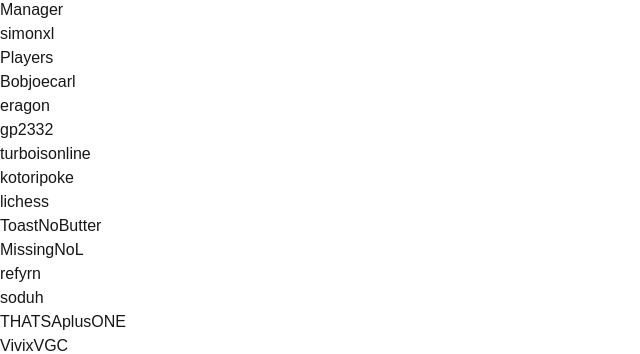
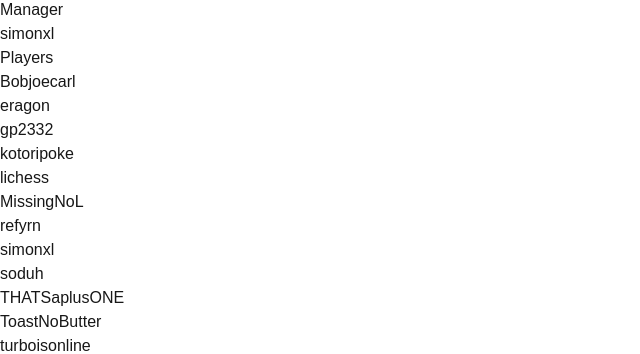
Before and after one commit to norcalvgc/norcal-uspl, a Next.js app: page / in a window 1280 px wide. Shown: the part 446-800 px from the top of the page, without its empty margins (0-640 px from the left). Built offline with nearby package versions, Linux system fonts and the light colour scheme.

Commit message:
Add SEO metadata

```diff
--- a/src/app/page.tsx
+++ b/src/app/page.tsx
@@ -1,5 +1,7 @@
 import Image from "next/image";
+import Link from "next/link";
 import { Metadata } from "next";
+import { players } from "@/app/data/players";
 
 type MatchRowProps = {
   norcalPlayer: string;
@@ -38,6 +40,16 @@
 };
 
 export default function Home() {
+  const season4Players = players.filter(player =>
+    player.seasons.some(season => season.name === "Season 4")
+  );
+
+  const season4Managers = season4Players.filter(player =>
+    player.seasons.some(season =>
+      season.name === "Season 4" && 'isManager' in season && season.isManager
+    )
+  );
+
   return (
     <main className="flex min-h-screen flex-col items-center p-8">
       <div className="w-full max-w-4xl flex flex-col items-center">
@@ -55,31 +67,37 @@
           <div className="bg-white shadow-md rounded-b-lg p-6 hover:shadow-lg transition-shadow">
           <div className="mb-6 bg-blue-50 p-4 rounded-lg flex justify-between items-center">
               <div>
-                <h3 className="text-lg font-semibold mb-3 text-blue-800">Standing</h3>
+                <h3 className="text-lg font-semibold mb-3 text-gray-800">Standing</h3>
                 <div className="grid gap-2">
                   <p>Regular Season: 0-0-1</p>
                 </div>
               </div>
             </div>
             <div className="mb-6">
-              <h3 className="text-lg font-semibold mb-3 text-blue-800">Manager</h3>
-              <p>simonxl</p>
+              <h3 className="text-lg font-semibold mb-3 text-gray-800">Manager</h3>
+              {season4Managers.map(manager => (
+                <Link
+                  key={manager.slug}
+                  href={`/players/${manager.slug}`}
+                  className="text-blue-600 hover:text-blue-800"
+                >
+                  {manager.name}
+                </Link>
+              ))}
             </div>
             <div>
-              <h3 className="text-lg font-semibold mb-3 text-blue-800">Players</h3>
+              <h3 className="text-lg font-semibold mb-3 text-gray-800">Players</h3>
               <ul className="grid grid-cols-2 md:grid-cols-3 gap-4">
-                <li>Bobjoecarl</li>
-                <li>eragon</li>
-                <li>gp2332</li>
-                <li>turboisonline</li>
-                <li>kotoripoke</li>
-                <li>lichess</li>
-                <li>ToastNoButter</li>
-                <li>MissingNoL</li>
-                <li>refyrn</li>
-                <li>soduh</li>
-                <li>THATSAplusONE</li>
-                <li>VivixVGC</li>
+                {season4Players.map(player => (
+                  <li key={player.slug}>
+                    <Link
+                      href={`/players/${player.slug}`}
+                      className="text-blue-600 hover:text-blue-800"
+                    >
+                      {player.name}
+                    </Link>
+                  </li>
+                ))}
               </ul>
             </div>
           </div>
```
Also changed, not shown: src/app/past-seasons/page.tsx (+9 -9 lines), src/app/players/[slug]/page.tsx (+16 -6 lines).
